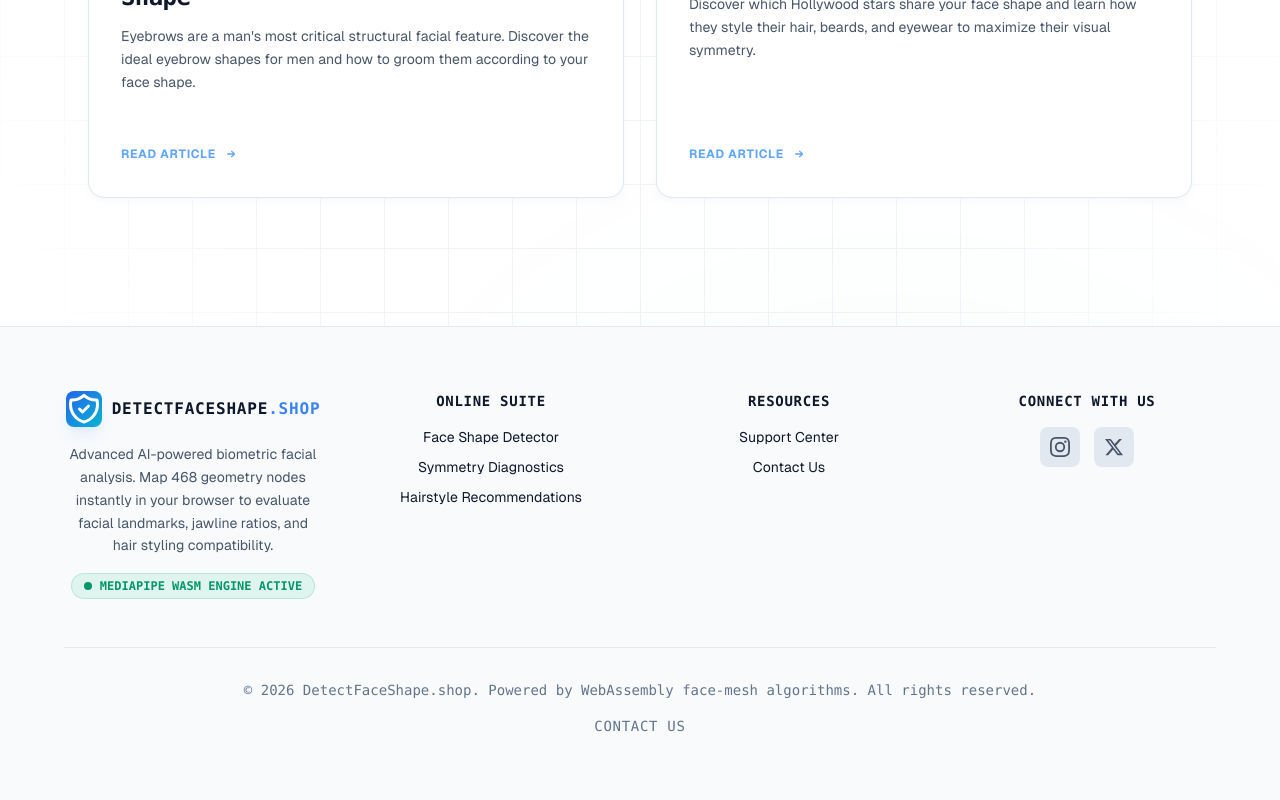
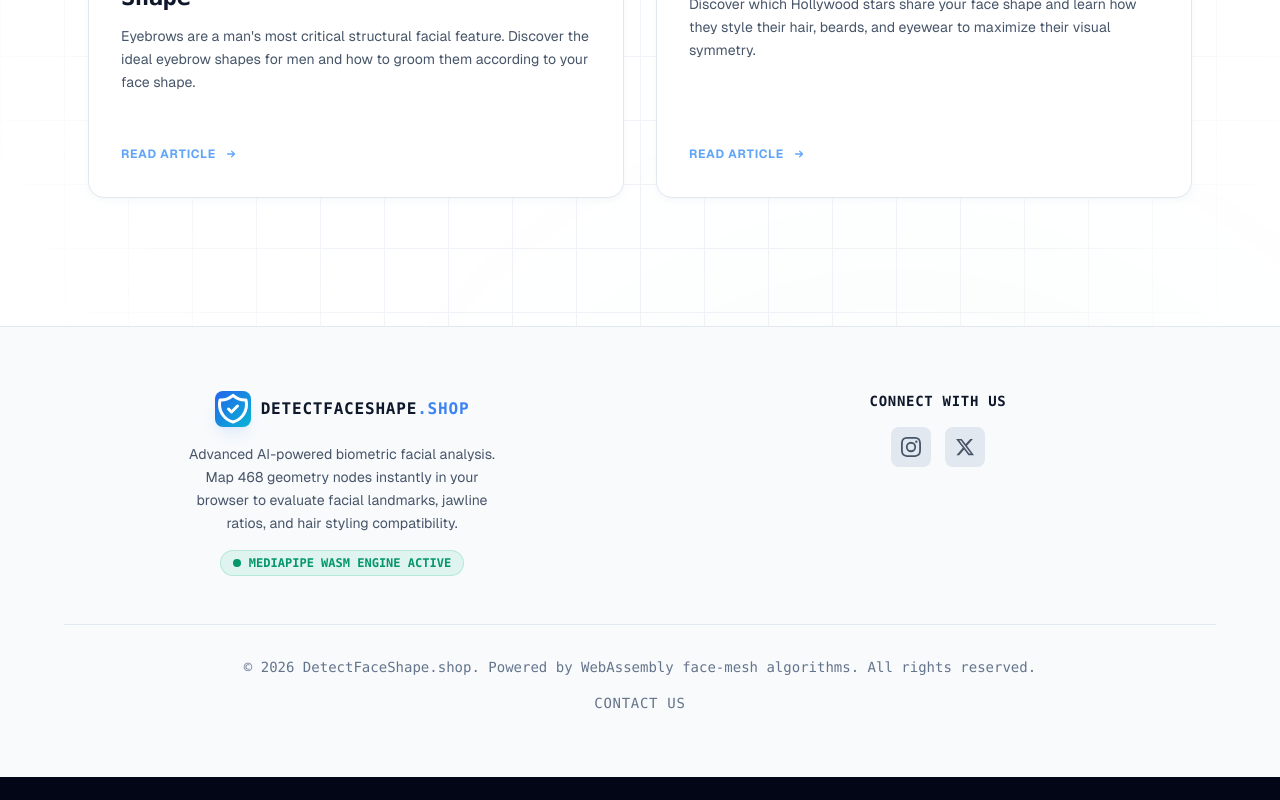
Before and after one commit to 24kTanmay/detectfaceshape, a Next.js app: page /blog in a window 1280 px wide. Shown: the part 1672-2472 px from the top of the page. After the commit the page ends 2449 px from the top, so only its background shows below. Built offline with nearby package versions, Linux system fonts and the light colour scheme.

Commit message:
Remove footer link sections

```diff
--- a/app/blog/[slug]/page.js
+++ b/app/blog/[slug]/page.js
@@ -254,7 +254,7 @@ export default function BlogPostPage({ params }) {
 
       {/* Centered Footer */}
       <footer className="z-10 w-full border-t border-slate-200 dark:border-slate-900 bg-slate-50 dark:bg-slate-950 py-16 px-6 relative mt-16">
-        <div className="max-w-6xl mx-auto grid grid-cols-1 sm:grid-cols-2 md:grid-cols-4 gap-10 pb-12 border-b border-slate-200 dark:border-slate-900 text-center justify-items-center">
+        <div className="max-w-6xl mx-auto grid grid-cols-1 sm:grid-cols-2 md:grid-cols-2 gap-10 pb-12 border-b border-slate-200 dark:border-slate-900 text-center justify-items-center">
 
           {/* Brand Col */}
           <div className="flex flex-col items-center text-center space-y-4">
@@ -275,29 +275,6 @@ export default function BlogPostPage({ params }) {
               <span className="h-2 w-2 rounded-full bg-emerald-600 dark:bg-emerald-500 animate-pulse" />
               MediaPipe WASM Engine Active
             </div>
-          </div>
-
-          {/* Tools Col */}
-          <div className="flex flex-col items-center text-center space-y-4">
-            <h4 className="font-bold text-sm uppercase tracking-wider text-slate-900 dark:text-white font-mono">
-              Online Suite
-            </h4>
-            <ul className="space-y-2.5 text-sm">
-              <li><Link href="/" className="text-slate-650 dark:text-slate-400 hover:text-blue-600 dark:hover:text-blue-400 transition-colors">Face Shape Detector</Link></li>
-              <li><Link href="/" className="text-slate-650 dark:text-slate-400 hover:text-blue-600 dark:hover:text-blue-400 transition-colors">Symmetry Diagnostics</Link></li>
-              <li><Link href="/" className="text-slate-650 dark:text-slate-400 hover:text-blue-600 dark:hover:text-blue-400 transition-colors">Hairstyle Recommendations</Link></li>
-            </ul>
-          </div>
-
-          {/* Resources Col */}
-          <div className="flex flex-col items-center text-center space-y-4">
-            <h4 className="font-bold text-sm uppercase tracking-wider text-slate-900 dark:text-white font-mono">
-              Resources
-            </h4>
-            <ul className="space-y-2.5 text-sm">
-              <li><Link href="/contact" className="text-slate-655 dark:text-slate-400 hover:text-blue-600 dark:hover:text-blue-400 transition-colors">Support Center</Link></li>
-              <li><Link href="/contact" className="text-slate-655 dark:text-slate-400 hover:text-blue-600 dark:hover:text-blue-400 transition-colors">Contact Us</Link></li>
-            </ul>
           </div>
 
           {/* Connect Col */}
--- a/app/blog/page.js
+++ b/app/blog/page.js
@@ -218,7 +218,7 @@ export default function BlogListingPage() {
 
       {/* Unified Sitemap Centered Footer */}
       <footer className="z-10 w-full border-t border-slate-200 dark:border-slate-900 bg-slate-50 dark:bg-slate-950 py-16 px-6 relative mt-16">
-        <div className="max-w-6xl mx-auto grid grid-cols-1 sm:grid-cols-2 md:grid-cols-4 gap-10 pb-12 border-b border-slate-200 dark:border-slate-900 text-center justify-items-center">
+        <div className="max-w-6xl mx-auto grid grid-cols-1 sm:grid-cols-2 md:grid-cols-2 gap-10 pb-12 border-b border-slate-200 dark:border-slate-900 text-center justify-items-center">
 
           {/* Brand Col */}
           <div className="flex flex-col items-center text-center space-y-4">
@@ -239,29 +239,6 @@ export default function BlogListingPage() {
               <span className="h-2 w-2 rounded-full bg-emerald-600 dark:bg-emerald-500 animate-pulse" />
               MediaPipe WASM Engine Active
             </div>
-          </div>
-
-          {/* Tools Col */}
-          <div className="flex flex-col items-center text-center space-y-4">
-            <h4 className="font-bold text-sm uppercase tracking-wider text-slate-900 dark:text-white font-mono">
-              Online Suite
-            </h4>
-            <ul className="space-y-2.5 text-sm">
-              <li><Link href="/" className="text-slate-650 dark:text-slate-400 hover:text-blue-600 dark:hover:text-blue-400 transition-colors">Face Shape Detector</Link></li>
-              <li><Link href="/" className="text-slate-650 dark:text-slate-400 hover:text-blue-600 dark:hover:text-blue-400 transition-colors">Symmetry Diagnostics</Link></li>
-              <li><Link href="/" className="text-slate-650 dark:text-slate-400 hover:text-blue-600 dark:hover:text-blue-400 transition-colors">Hairstyle Recommendations</Link></li>
-            </ul>
-          </div>
-
-          {/* Resources Col */}
-          <div className="flex flex-col items-center text-center space-y-4">
-            <h4 className="font-bold text-sm uppercase tracking-wider text-slate-900 dark:text-white font-mono">
-              Resources
-            </h4>
-            <ul className="space-y-2.5 text-sm">
-              <li><Link href="/contact" className="text-slate-655 dark:text-slate-400 hover:text-blue-600 dark:hover:text-blue-400 transition-colors">Support Center</Link></li>
-              <li><Link href="/contact" className="text-slate-655 dark:text-slate-400 hover:text-blue-600 dark:hover:text-blue-400 transition-colors">Contact Us</Link></li>
-            </ul>
           </div>
 
           {/* Connect Col */}
--- a/app/page.js
+++ b/app/page.js
@@ -687,7 +687,7 @@ export default function Home() {
 
       {/* Futuristic Branded Sitemap Footer */}
       <footer className="z-10 w-full border-t border-slate-200/80 dark:border-slate-900/80 bg-slate-50 dark:bg-slate-950 py-16 px-6 relative">
-        <div className="max-w-6xl mx-auto grid grid-cols-1 sm:grid-cols-2 md:grid-cols-4 gap-10 pb-12 border-b border-slate-200/85 dark:border-slate-900/60 text-center justify-items-center">
+        <div className="max-w-6xl mx-auto grid grid-cols-1 sm:grid-cols-2 md:grid-cols-2 gap-10 pb-12 border-b border-slate-200/85 dark:border-slate-900/60 text-center justify-items-center">
 
           {/* Brand Col */}
           <div className="flex flex-col items-center text-center space-y-4">
@@ -709,29 +709,6 @@ export default function Home() {
               <span className="h-2 w-2 rounded-full bg-emerald-500 animate-pulse" />
               MediaPipe WASM Engine Active
             </div>
-          </div>
-
-          {/* Tools Col */}
-          <div className="flex flex-col items-center text-center space-y-4">
-            <h4 className="font-bold text-sm uppercase tracking-wider text-slate-900 dark:text-white font-mono">
-              Online Suite
-            </h4>
-            <ul className="space-y-2.5 text-sm">
-              <li><Link href="/" className="text-slate-500 hover:text-blue-500 transition-colors">Face Shape Detector</Link></li>
-              <li><Link href="/" className="text-slate-500 hover:text-blue-500 transition-colors">Symmetry Diagnostics</Link></li>
-              <li><Link href="/" className="text-slate-500 hover:text-blue-500 transition-colors">Hairstyle Recommendations</Link></li>
-            </ul>
-          </div>
-
-          {/* Resources Col */}
-          <div className="flex flex-col items-center text-center space-y-4">
-            <h4 className="font-bold text-sm uppercase tracking-wider text-slate-900 dark:text-white font-mono">
-              Resources
-            </h4>
-            <ul className="space-y-2.5 text-sm">
-              <li><Link href="/contact" className="text-slate-500 hover:text-blue-500 transition-colors">Support Center</Link></li>
-              <li><Link href="/contact" className="text-slate-500 hover:text-blue-500 transition-colors">Contact Us</Link></li>
-            </ul>
           </div>
 
           {/* Connect Col */}
--- a/app/results/page.js
+++ b/app/results/page.js
@@ -275,7 +275,7 @@ export default function ResultsPage() {
 
       {/* Futuristic Branded Sitemap Footer */}
       <footer className="z-10 w-full border-t border-slate-200/80 dark:border-slate-900/80 bg-slate-50 dark:bg-slate-950 py-16 px-6 relative mt-16">
-        <div className="max-w-6xl mx-auto grid grid-cols-1 sm:grid-cols-2 md:grid-cols-4 gap-10 pb-12 border-b border-slate-200/85 dark:border-slate-900/60 text-center justify-items-center">
+        <div className="max-w-6xl mx-auto grid grid-cols-1 sm:grid-cols-2 md:grid-cols-2 gap-10 pb-12 border-b border-slate-200/85 dark:border-slate-900/60 text-center justify-items-center">
 
           {/* Brand Col */}
           <div className="flex flex-col items-center text-center space-y-4">
@@ -297,29 +297,6 @@ export default function ResultsPage() {
               <span className="h-2 w-2 rounded-full bg-emerald-500 animate-pulse" />
               MediaPipe WASM Engine Active
             </div>
-          </div>
-
-          {/* Tools Col */}
-          <div className="flex flex-col items-center text-center space-y-4">
-            <h4 className="font-bold text-sm uppercase tracking-wider text-slate-900 dark:text-white font-mono">
-              Online Suite
-            </h4>
-            <ul className="space-y-2.5 text-sm">
-              <li><Link href="/" className="text-slate-500 hover:text-blue-500 transition-colors">Face Shape Detector</Link></li>
-              <li><Link href="/" className="text-slate-500 hover:text-blue-500 transition-colors">Symmetry Diagnostics</Link></li>
-              <li><Link href="/" className="text-slate-500 hover:text-blue-500 transition-colors">Hairstyle Recommendations</Link></li>
-            </ul>
-          </div>
-
-          {/* Resources Col */}
-          <div className="flex flex-col items-center text-center space-y-4">
-            <h4 className="font-bold text-sm uppercase tracking-wider text-slate-900 dark:text-white font-mono">
-              Resources
-            </h4>
-            <ul className="space-y-2.5 text-sm">
-              <li><Link href="/contact" className="text-slate-500 hover:text-blue-500 transition-colors">Support Center</Link></li>
-              <li><Link href="/contact" className="text-slate-500 hover:text-blue-500 transition-colors">Contact Us</Link></li>
-            </ul>
           </div>
 
           {/* Connect Col */}
```
